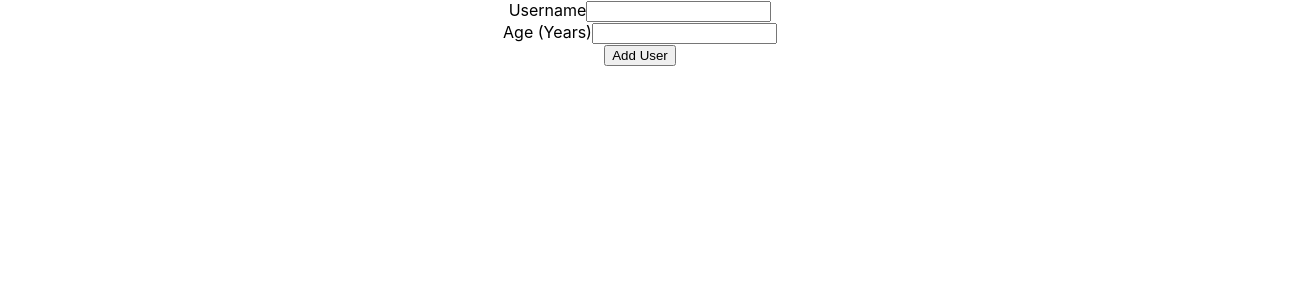
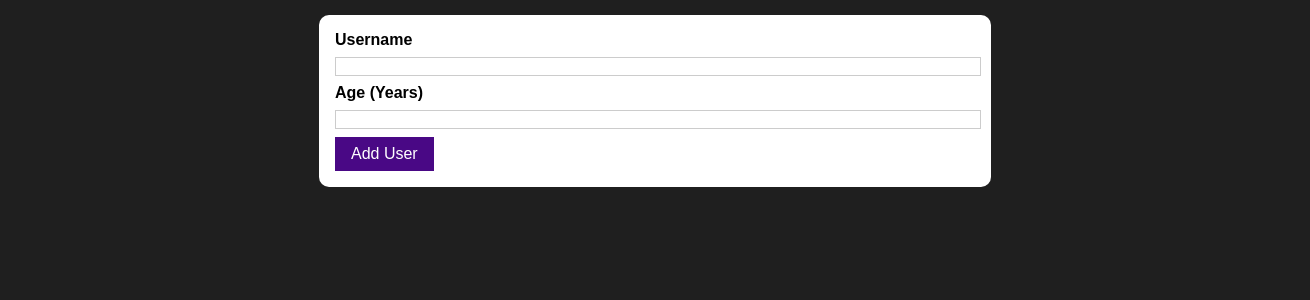
Before and after one commit to iuliamoldovan21/users-project, a React (Create React App) app: page / in a window 1280 px wide. Shown: the top 300 px of the page, 1310 px wide, since content can reach past the window. Built offline with nearby package versions, Linux system fonts and the light colour scheme.

Commit message:
css added

```diff
--- a/src/App.css
+++ b/src/App.css
@@ -1,38 +1,10 @@
 .App {
-  text-align: center;
-}
-
-.App-logo {
-  height: 40vmin;
-  pointer-events: none;
-}
-
-@media (prefers-reduced-motion: no-preference) {
-  .App-logo {
-    animation: App-logo-spin infinite 20s linear;
-  }
-}
-
-.App-header {
-  background-color: #282c34;
+  width: 100%;
   min-height: 100vh;
   display: flex;
   flex-direction: column;
   align-items: center;
-  justify-content: center;
-  font-size: calc(10px + 2vmin);
-  color: white;
+  background: #1f1f1f;
+  font-family: sans-serif;
+  padding: 15px;
 }
-
-.App-link {
-  color: #61dafb;
-}
-
-@keyframes App-logo-spin {
-  from {
-    transform: rotate(0deg);
-  }
-  to {
-    transform: rotate(360deg);
-  }
-}
--- a/src/components/Modal/Modal.js
+++ b/src/components/Modal/Modal.js
@@ -1,5 +1,6 @@
 import Button from "../UI/Button/Button";
-import styles from "./Modal.module.css"
+import Card from "../UI/Card/Card";
+import styles from "./Modal.module.css";
 
 const Modal = (props) => {
   const dismissModalHandler = () => {
@@ -11,10 +12,10 @@ const Modal = (props) => {
   };
 
   return (
-    <div className={styles['modal-backdrop']} onClick={dismissModalHandler}>
-      <div className = {styles['modal-content']} onClick={keepModalOpenHandler}>
+    <div className={styles["modal-backdrop"]} onClick={dismissModalHandler}>
+      <Card className={styles["modal-content"]} onClick={keepModalOpenHandler}>
         <div>
-          <h2>Invalid input</h2>
+          <h2 className={styles.header}>Invalid input</h2>
         </div>
         <div>
           <p>{props.text}</p>
@@ -24,7 +25,7 @@ const Modal = (props) => {
             Okay
           </Button>
         </div>
-      </div>
+      </Card>
     </div>
   );
 };
--- a/src/components/Modal/Modal.module.css
+++ b/src/components/Modal/Modal.module.css
@@ -12,8 +12,11 @@
 }
 
 .modal-content {
-    width: 60%;
   min-height: 200px;
   background-color: white;
   padding: 25px;
 }
+
+.modal-content .header{
+    background-color: rgb(73, 8, 133);
+}
--- a/src/components/UI/Button/Button.js
+++ b/src/components/UI/Button/Button.js
@@ -1,5 +1,6 @@
+import styles from "./Button.module.css"
 const Button = (props) => {
-  return <button type={props.type} onClick={props.onClick}>{props.children}</button>;
+  return <button className={styles.button} type={props.type} onClick={props.onClick}>{props.children}</button>;
 };
 
 export default Button;
--- /dev/null
+++ b/src/components/UI/Button/Button.module.css
@@ -0,0 +1,8 @@
+.button {
+  font: inherit;
+  color: white;
+  background-color: rgb(73, 8, 133);
+  border: 1px rgb(73, 8, 133);
+  padding: 0.5rem 1rem;
+  cursor: pointer;
+}
--- /dev/null
+++ b/src/components/UI/Card/Card.js
@@ -0,0 +1,9 @@
+import styles from "./Card.module.css";
+
+const Card = (props) => {
+  return (
+    <div className={`${styles.card} ${props.className}`}>{props.children}</div>
+  );
+};
+
+export default Card;
--- /dev/null
+++ b/src/components/UI/Card/Card.module.css
@@ -0,0 +1,5 @@
+.card {
+  background: white;
+  border-radius: 10px;
+  width: 40rem;
+}
--- a/src/components/UserForm/UserForm.js
+++ b/src/components/UserForm/UserForm.js
@@ -1,5 +1,6 @@
 import { useState } from "react";
 import Button from "../UI/Button/Button";
+import Card from "../UI/Card/Card";
 import styles from "./UserForm.module.css";
 
 const UserForm = (props) => {
@@ -43,16 +44,14 @@ const UserForm = (props) => {
 
   return (
     <div>
-      <form onSubmit={submitHandler}>
-        <div>
+      <Card className={styles.form}>
+        <form onSubmit={submitHandler}>
           <label>Username</label>
           <input
             type="text"
             value={enteredUsername}
             onChange={usernameChangeHandler}
           ></input>
-        </div>
-        <div>
           <label>Age (Years)</label>
           <input
             type="number"
@@ -60,11 +59,9 @@ const UserForm = (props) => {
             value={enteredAge}
             onChange={ageChangeHandler}
           ></input>
-        </div>
-        <div>
           <Button type="submit">Add User</Button>
-        </div>
-      </form>
+        </form>
+      </Card>
     </div>
   );
 };
--- a/src/components/UserForm/UserForm.module.css
+++ b/src/components/UserForm/UserForm.module.css
@@ -0,0 +1,22 @@
+.form {
+  flex-direction: column;
+  font-size: 16px;
+  padding: 1rem;
+}
+
+.form label {
+  display: block;
+  margin-bottom: 0.5rem;
+  font-weight: 700;
+}
+
+.form input {
+  display: block;
+  width: 100%;
+  margin-bottom: 0.5rem;
+  border: 1px solid #ccc;
+}
+
+.form input:focus {
+  border-color: purple;
+}
--- a/src/components/UsersList/UsersList.js
+++ b/src/components/UsersList/UsersList.js
@@ -1,15 +1,22 @@
+import Card from "../UI/Card/Card";
 import UserItem from "../UserItem/UserItem";
+import styles from "./UsersList.module.css";
 
 const UsersList = (props) => {
   return (
+    <div>
+      {props.users.length > 0 && (
+        <Card className={styles.users}>
           <ul>
               {props.users.map((user) => (
                 <UserItem key={user.id} username={user.username} age={user.age}>
-          {props.users.length > 0 &&
-            user.username + " (" + user.age + " years old)"}
+                  {user.username + " (" + user.age + " years old)"}
                 </UserItem>
               ))}
           </ul>
+        </Card>
+      )}
+    </div>
   );
 };
 
--- /dev/null
+++ b/src/components/UsersList/UsersList.module.css
@@ -0,0 +1,14 @@
+.users{
+    margin: 2rem auto;
+    padding: 1rem;
+}
+
+.users ul{
+    list-style-type: none;
+}
+
+.users li{
+    padding: 0.5rem;
+    margin: 0.25rem;
+    border: 1px solid #ccc;
+}
```
Lines whose indentation alone changed are shown as unchanged.
